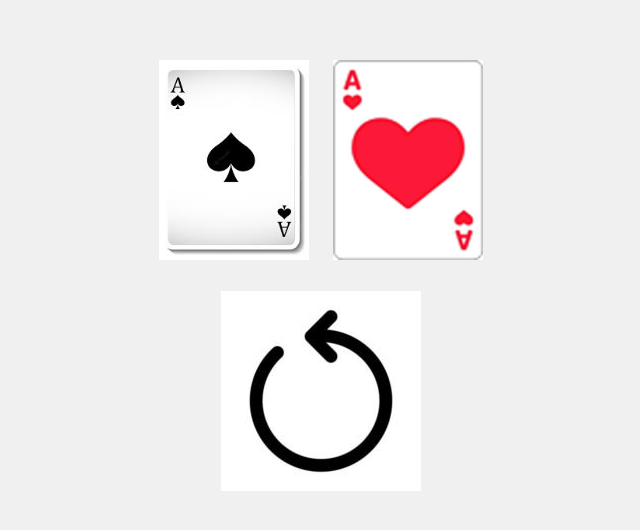
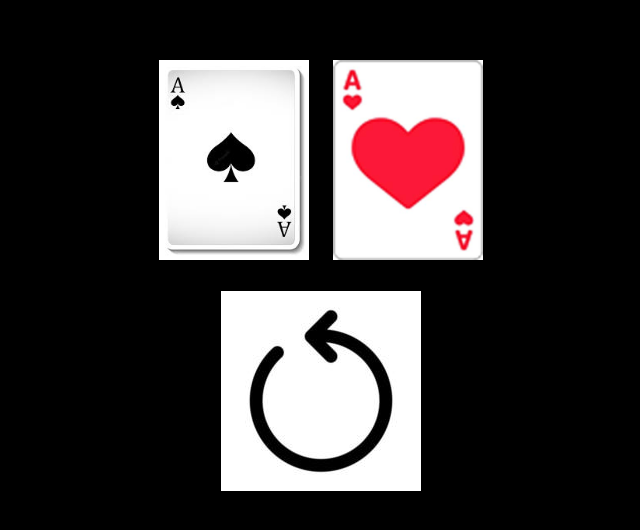
Before and after one commit to michaelllk/Card-Game, a plain HTML site: page index.html in a window 1280 px wide. Shown: the part 128-658 px from the top of the page, without its empty margins (319-959 px from the left). Drawn offline with Linux system fonts and the light colour scheme.

Commit message:
Update style.css

```diff
--- a/style.css
+++ b/style.css
@@ -5,7 +5,8 @@ body {
     align-items: center;
     height: 100vh;
     margin: 0;
-    background-color: #f0f0f0;
+    background-color: black; /* Set the background to black */
+    color: white; /* Set text color to white for visibility */
 }
 
 #game {
@@ -35,10 +36,12 @@ body {
 #result {
     margin: 20px 0;
     font-size: 1.2em;
+    color: white; /* Ensure result text is visible on the black background */
 }
 
 #reset {
     background: none;
     border: none;
     cursor: pointer;
+    color: white; /* Adjust reset button text/icon color */
 }
```
